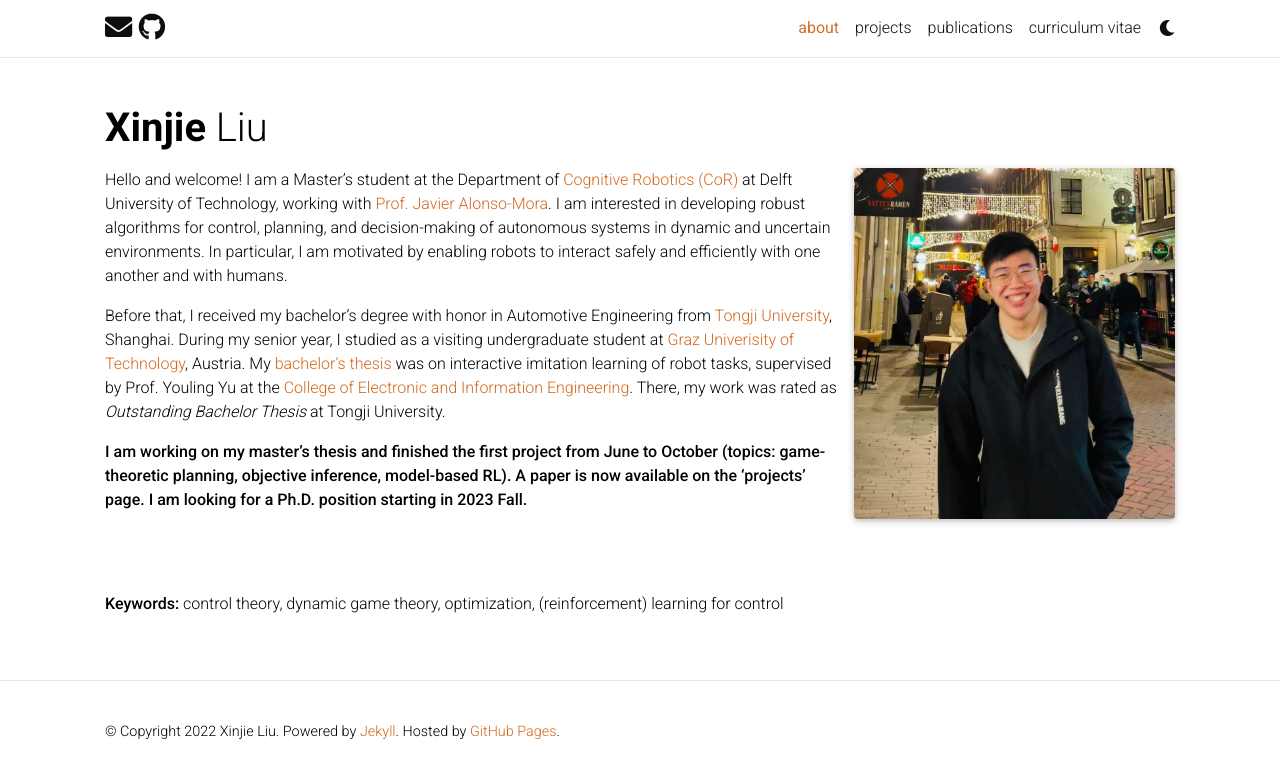
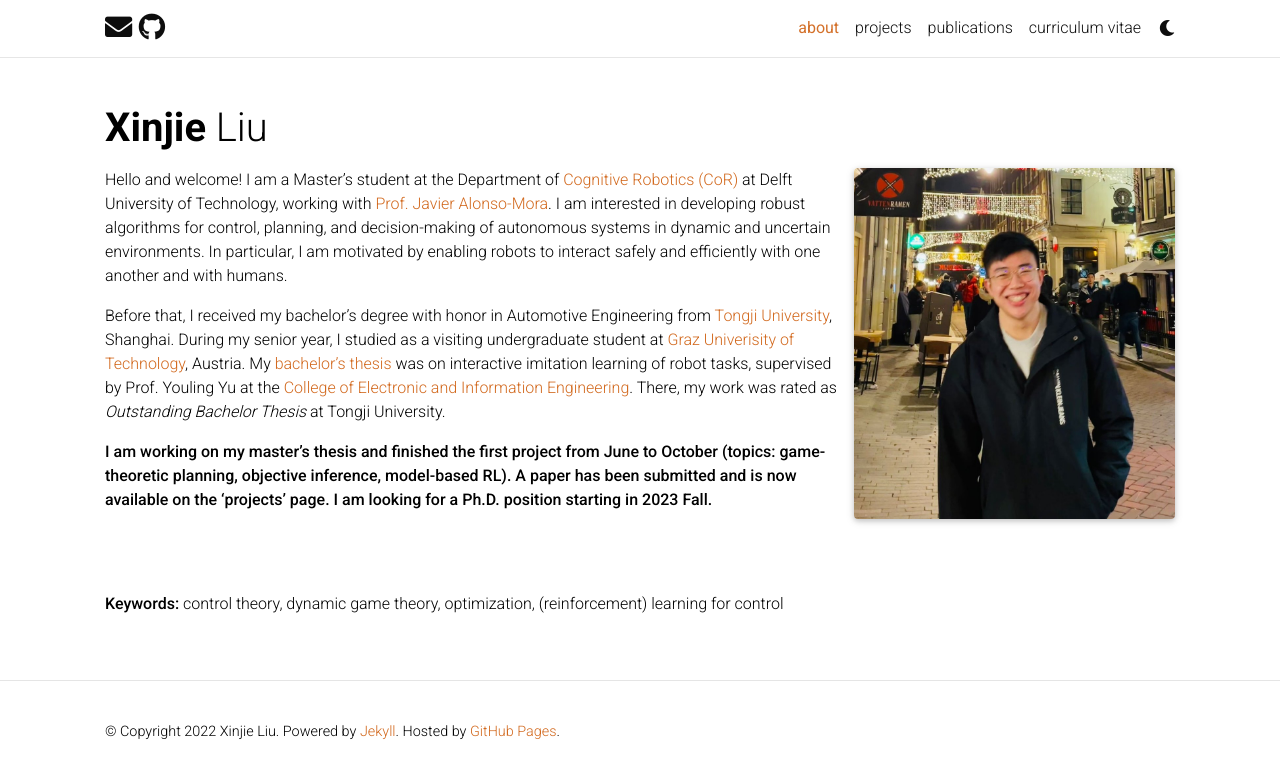
Before and after one commit to xinjie-liu/xinjie-liu.github.io, a Jekyll site: the page built from _pages/about.md, in a window 1280 px wide. Shown: the top 778 px of the page. Built offline with Jekyll 4.4.1, drawn with Linux system fonts in a browser that asks for light colours; full-size pictures stand in for the smaller copies a plugin makes; comment, search, counter and statistics services are not loaded; a style sheet for code colours, icons or effects is not loaded.

Commit message:
update about page

```diff
--- a/_pages/about.md
+++ b/_pages/about.md
@@ -29,7 +29,7 @@
 
 Before that, I received my bachelor's degree with honor in Automotive Engineering from [Tongji University](https://en.tongji.edu.cn/index.htm), Shanghai. During my senior year, I studied as a visiting undergraduate student at [Graz Univerisity of Technology](https://www.tugraz.at/en/home/), Austria. My [bachelor's thesis](/projects/bachelor_thesis/) was on interactive imitation learning of robot tasks, supervised by Prof. Youling Yu at the [College of Electronic and Information Engineering](https://see-en.tongji.edu.cn/). There, my work was rated as *Outstanding Bachelor Thesis* at Tongji University.
 
-**I am working on my master's thesis and finished the first project from June to October (topics: game-theoretic planning, objective inference, model-based RL). A paper is now available on the 'projects' page. I am looking for a Ph.D. position starting in 2023 Fall.**
+**I am working on my master's thesis and finished the first project from June to October (topics: game-theoretic planning, objective inference, model-based RL). A paper has been submitted and is now available on the 'projects' page. I am looking for a Ph.D. position starting in 2023 Fall.**
 
 <!-- <font color=navy> I am working on my master's thesis (topics: inference, game-theoretic optimization, model-based RL) and expect to graduate in June 2023. A preprint of my work so far will be available soon. I am looking for PhD position starting in 2023 Fall. </font> -->
 
```
